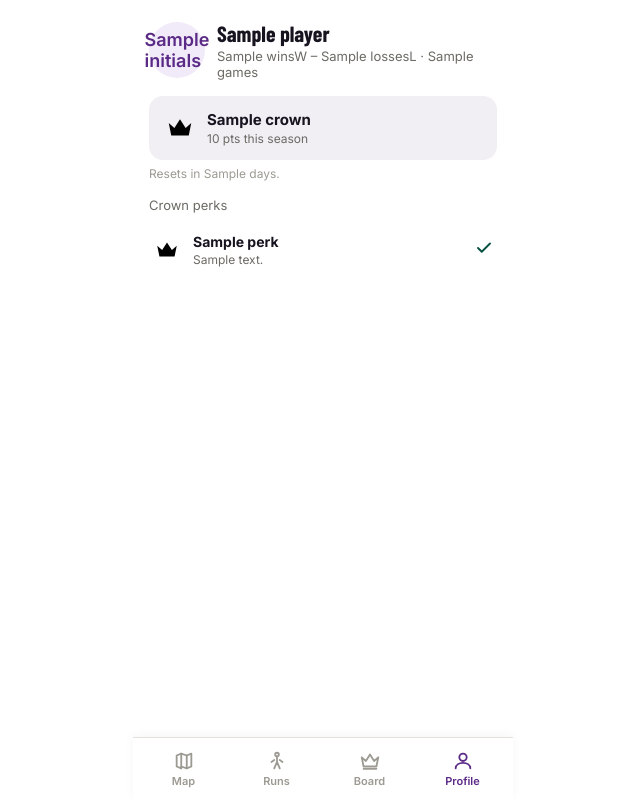
After one commit to horatiodavey-arch/basketball-royale, a Node project: template views/player-profile.ejs in a window 1280 px wide. The commit adds this page. Shown: the whole page, without its empty margins (317-957 px from the left). Run offline with Node 20 templates, Linux system fonts and the light colour scheme; the template is opened without the code that fills it: most values are stand-ins (such as "Sample title", 1, 10 or a date in 2020).

Commit message:
Add Crown Perks to Profile and player profiles
Replaces the Profile placeholder with a real page (own or any other
player's, via /players/:id, now linked from every name on the
leaderboard) showing their record, current crown level/points, and a
Crown Perks checklist: the four crown levels plus "King of a Court",
each earned (full color, check) or locked (grayed, lock icon, "X pts
to unlock" or "Take a court to unlock"). Computed from season points
and park standings so a brand new player at 0 points sees the full
ladder, fully locked, on their first visit.

Co-Authored-By: Claude Sonnet 5 <noreply@anthropic.com>
Claude-Session: https://claude.ai/code/session_01MqNjC6HQPDsn4vzGspd8wP

```diff
--- a/public/style.css
+++ b/public/style.css
@@ -216,6 +216,9 @@ body.kotc { background: #FFFFFF; padding: 0; }
 .lb-level { font-size: 12px; color: var(--text2); }
 .lb-points { font-size: 17px; font-weight: 700; text-align: right; }
 
+.player-link { color: inherit; text-decoration: none; }
+.player-link:hover { text-decoration: underline; }
+
 .crown-badge {
   font-size: 10px; font-weight: 700; padding: 2px 7px; border-radius: 999px;
   text-transform: uppercase; letter-spacing: 0.03em;
@@ -329,3 +332,30 @@ body.kotc { background: #FFFFFF; padding: 0; }
 .settings-form .form-group { margin-bottom: 10px; }
 
 .leave-note { margin-top: 14px; margin-bottom: 0; text-align: center; }
+
+/* Player profile */
+.profile-header { display: flex; align-items: center; gap: 12px; margin-bottom: 16px; }
+.profile-avatar { width: 56px; height: 56px; font-size: 18px; flex: none; }
+.profile-name { font-size: 22px; display: flex; align-items: center; gap: 8px; }
+.profile-record { font-size: 13px; color: var(--text2); margin-top: 2px; }
+
+.profile-crown-card {
+  display: flex; align-items: center; gap: 12px; background: var(--kotc-gray);
+  border-radius: 14px; padding: 14px 16px; margin-bottom: 6px;
+}
+.profile-crown-level { font-size: 15px; font-weight: 700; }
+.profile-crown-points { font-size: 12px; color: var(--text2); margin-top: 2px; }
+
+.perk-row {
+  display: flex; align-items: center; gap: 12px; padding: 12px 4px;
+  border-bottom: 1px solid var(--bg);
+}
+.perk-row:last-child { border-bottom: none; }
+.perk-icon { flex: none; width: 28px; display: flex; justify-content: center; }
+.perk-main { flex: 1; min-width: 0; }
+.perk-name { font-size: 14px; font-weight: 700; }
+.perk-desc { font-size: 12px; color: var(--text2); margin-top: 2px; }
+.perk-status { flex: none; text-align: right; }
+.perk-hint { font-size: 11px; color: var(--muted); font-weight: 600; white-space: nowrap; }
+.perk-row.locked .perk-name { color: var(--text2); }
+.perk-row.locked .perk-desc { color: var(--muted); }
--- a/server.js
+++ b/server.js
@@ -8,6 +8,7 @@ const {
   getPlayerByUserId,
   createUserAndPlayer,
   getPlayerProfile,
+  getPlayerProfileByPlayerId,
   getTiers,
   getOpenLobbies,
   getLobbyRoster,
@@ -21,6 +22,8 @@ const {
   getSeasonWindow,
   getCrownLevel,
   getLeaderboard,
+  getCrownPerks,
+  getPlayerSeasonPoints,
   CROWN_LEVELS,
   checkIn,
   heartbeat,
@@ -317,11 +320,27 @@ app.post('/live_games/:id/confirm', requireAuth, (req, res) => {
 });
 
 app.get('/profile', requireAuth, (req, res) => {
-  res.render('coming-soon', {
+  const profile = getPlayerProfile(req.session.userId);
+  res.redirect(`/players/${profile.player_id}`);
+});
+
+app.get('/players/:id', requireAuth, (req, res) => {
+  const viewer = getPlayerProfile(req.session.userId);
+  const player = getPlayerProfileByPlayerId(Number(req.params.id));
+  if (!player) return res.redirect('/profile');
+
+  const season = getSeasonWindow();
+  const points = getPlayerSeasonPoints(player.player_id, season.startSql);
+
+  res.render('player-profile', {
     active: 'profile',
-    title: 'Profile',
-    message: 'Your player profile page is coming soon.',
-    showRecordGameLink: false,
+    isSelf: player.player_id === viewer.player_id,
+    player,
+    points,
+    crown: getCrownLevel(points),
+    perks: getCrownPerks(player.player_id, season.startSql),
+    season,
+    initials: initials(player.name),
   });
 });
 
--- a/views/board.ejs
+++ b/views/board.ejs
@@ -39,7 +39,7 @@
           <%- include('partials/crown-icon', { size: 36, fill: king.crown ? king.crown.fill : 'none', stroke: king.crown ? king.crown.stroke : 'var(--muted)' }) %>
         </div>
         <div class="king-name heading">
-          <%= king.name %>
+          <a class="player-link" href="/players/<%= king.playerId %>"><%= king.name %></a>
           <% if (profile && king.playerId === profile.player_id) { %><span class="lb-you-tag">(You)</span><% } %>
           <% if (king.badge) { %><span class="crown-badge <%= king.badge === 'Triple Crown' ? 'triple' : 'double' %>"><%= king.badge %></span><% } %>
         </div>
@@ -55,7 +55,7 @@
           </div>
           <div class="lb-main">
             <div class="lb-name">
-              <%= row.name %>
+              <a class="player-link" href="/players/<%= row.playerId %>"><%= row.name %></a>
               <% if (profile && row.playerId === profile.player_id) { %><span class="lb-you-tag">(You)</span><% } %>
               <% if (row.badge) { %><span class="crown-badge <%= row.badge === 'Triple Crown' ? 'triple' : 'double' %>"><%= row.badge %></span><% } %>
             </div>
--- /dev/null
+++ b/views/player-profile.ejs
@@ -0,0 +1,58 @@
+<!DOCTYPE html>
+<html lang="en">
+<head>
+<meta charset="UTF-8">
+<meta name="viewport" content="width=device-width, initial-scale=1.0">
+<title><%= player.name %> — Basketball Royale</title>
+<%- include('partials/fonts') %>
+<link rel="stylesheet" href="/style.css">
+</head>
+<body class="kotc">
+<div class="page">
+  <div class="profile-header">
+    <div class="avatar profile-avatar"><%= initials %></div>
+    <div class="profile-id">
+      <div class="profile-name heading">
+        <%= player.name %>
+        <% if (isSelf) { %><span class="lb-you-tag">(You)</span><% } %>
+      </div>
+      <div class="profile-record"><%= player.wins %>W &ndash; <%= player.losses %>L &middot; <%= player.games_played %> games</div>
+    </div>
+  </div>
+
+  <div class="profile-crown-card">
+    <%- include('partials/crown-icon', { size: 30, fill: crown ? crown.fill : 'none', stroke: crown ? crown.stroke : 'var(--muted)' }) %>
+    <div class="profile-crown-main">
+      <div class="profile-crown-level"><%= crown ? crown.name : (perks[0].pointsNeeded + ' pts to a crown') %></div>
+      <div class="profile-crown-points"><%= points %> pts this season</div>
+    </div>
+  </div>
+  <div class="season-note">Resets in <%= season.daysLeft %> day<%= season.daysLeft === 1 ? '' : 's' %>.</div>
+
+  <div class="section">Crown perks</div>
+  <% perks.forEach((perk) => { %>
+    <div class="perk-row <%= perk.earned ? 'earned' : 'locked' %>">
+      <div class="perk-icon">
+        <% if (perk.earned) { %>
+          <%- include('partials/crown-icon', { size: 26, fill: perk.fill, stroke: perk.stroke }) %>
+        <% } else { %>
+          <svg width="22" height="22" viewBox="0 0 24 24" fill="none" stroke="var(--muted)" stroke-width="2" stroke-linecap="round" stroke-linejoin="round"><rect x="5" y="11" width="14" height="9" rx="2"/><path d="M8 11V7a4 4 0 0 1 8 0v4"/></svg>
+        <% } %>
+      </div>
+      <div class="perk-main">
+        <div class="perk-name"><%= perk.name %></div>
+        <div class="perk-desc"><%= perk.description %></div>
+      </div>
+      <div class="perk-status">
+        <% if (perk.earned) { %>
+          <svg width="18" height="18" viewBox="0 0 24 24" fill="none" stroke="var(--green-text)" stroke-width="2.5" stroke-linecap="round" stroke-linejoin="round"><polyline points="20 6 9 17 4 12"/></svg>
+        <% } else { %>
+          <span class="perk-hint"><%= perk.lockedHint %></span>
+        <% } %>
+      </div>
+    </div>
+  <% }); %>
+</div>
+<%- include('partials/bottom-nav', { active: 'profile' }) %>
+</body>
+</html>
```
Also changed, not shown: db/queries.js (+77 -0 lines).
